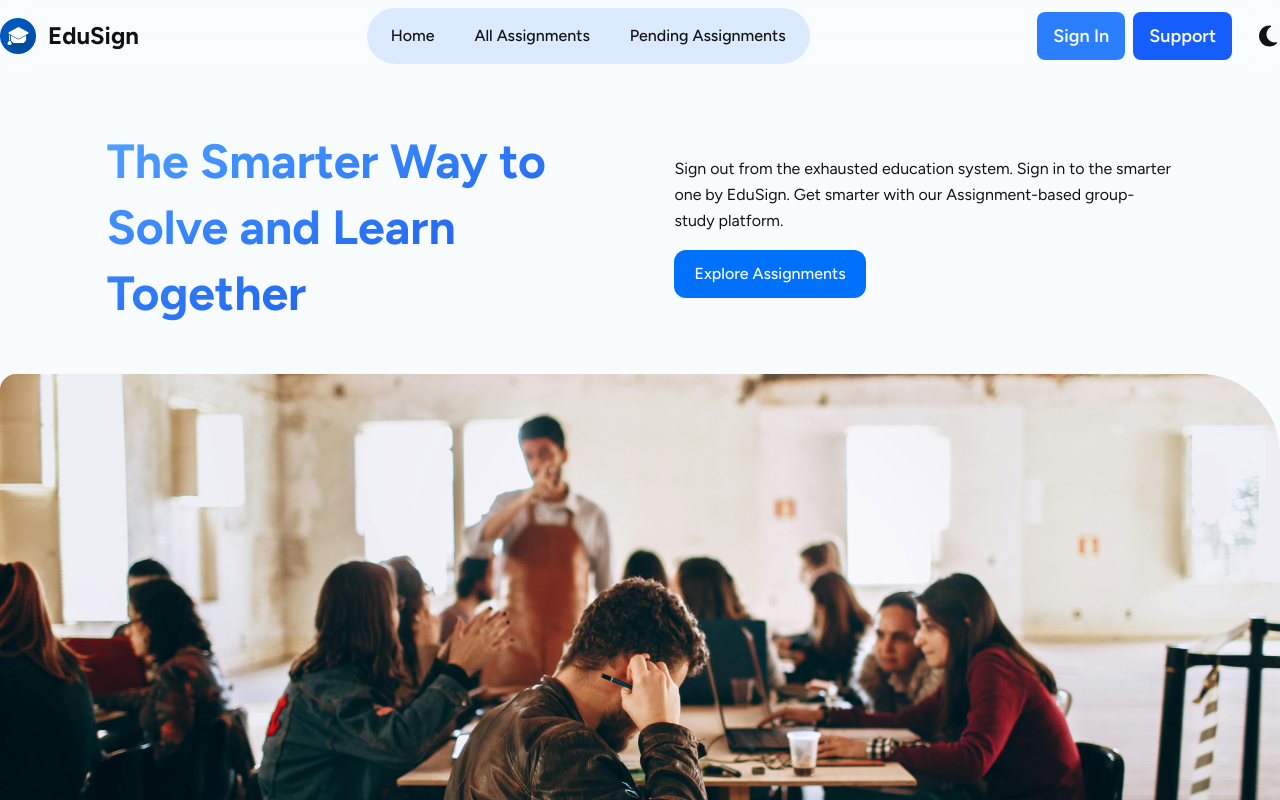
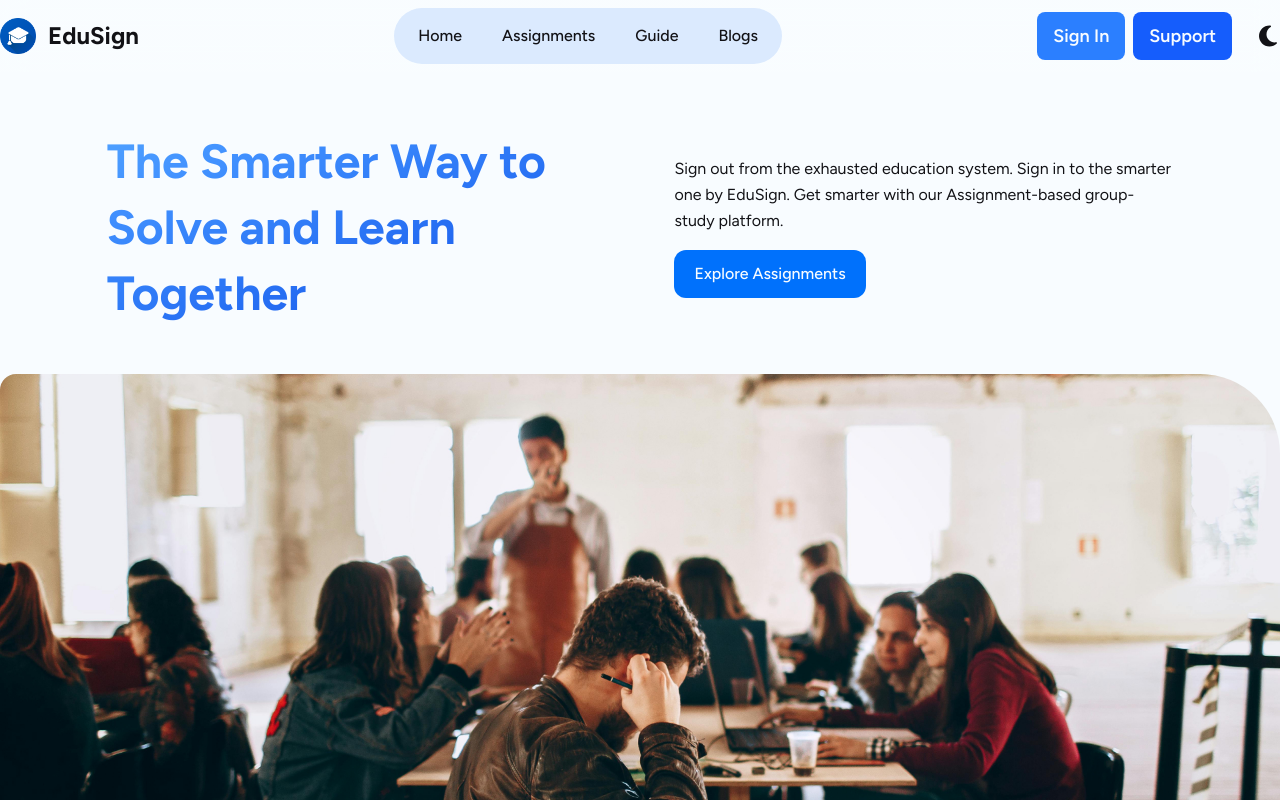
Before and after one commit to mahnafdev/edusign-client, a React (Vite) app: page / in a window 1280 px wide. Shown: the top 800 px of the page. Built offline with nearby package versions, Linux system fonts and the light colour scheme; no server answers.

Commit message:
feat: update navbar links

```diff
--- a/src/layouts/Navbar.jsx
+++ b/src/layouts/Navbar.jsx
@@ -42,13 +42,19 @@ const Navbar = () => {
 						to="/assignments"
 						className="px-4 py-2 rounded-full hover:bg-primary hover:text-light transition-colors duration-100"
 					>
-						All Assignments
+						Assignments
 					</NavLink>
 					<NavLink
-						to="/assignments/pending"
+						to="/how-to"
 						className="px-4 py-2 rounded-full hover:bg-primary hover:text-light transition-colors duration-100"
 					>
-						Pending Assignments
+						Guide
+					</NavLink>
+					<NavLink
+						to="/blogs"
+						className="px-4 py-2 rounded-full hover:bg-primary hover:text-light transition-colors duration-100"
+					>
+						Blogs
 					</NavLink>
 				</div>
 				{/* Buttons */}
```
Also changed, not shown: 1 other file (tests, documents, lock files or other folders).
